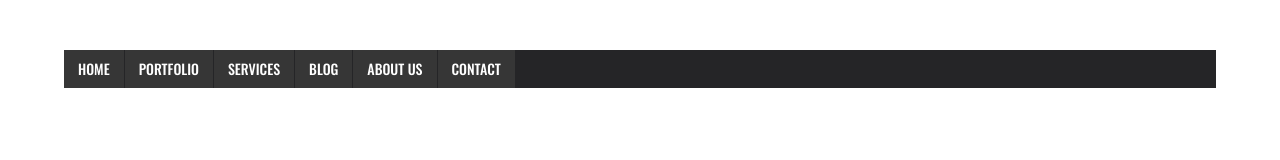
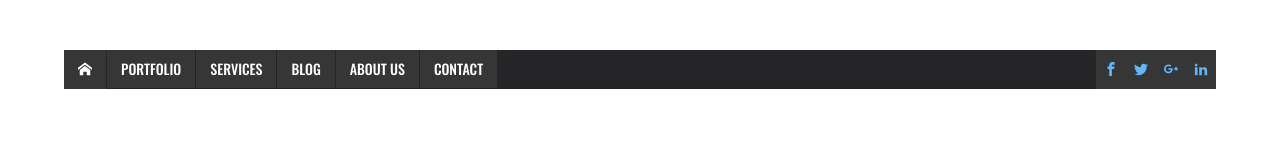
Before and after one commit to Jonas-vD/opdracht_nav, a plain HTML site: page index.html in a window 1280 px wide. Drawn offline with nearby package versions, Linux system fonts and the light colour scheme.

Commit message:
icoontje css

```diff
--- a/css/style.css
+++ b/css/style.css
@@ -26,13 +26,23 @@ nav > ul li a {
   margin-right: 1px;
   text-align: center;
   display: block;
-
   font-size: 14px;
   padding: 12px 14px;
   text-transform: uppercase;
   transition: all 300ms;
   font-family: Oswald;
   font-weight: 500;
+}
+
+nav > ul li:last-child a {
+  margin-right: 0;
+  display: block;
+  color: #60b6ff;
+  padding: 12px 8px;
+}
+
+nav > ul li:last-child a:hover {
+  color: #fff;
 }
 
 nav > ul li a:hover {
@@ -42,4 +52,9 @@ nav > ul li a:hover {
 
 nav > ul li:last-child {
   margin-left: auto;
+  display: flex;
 }
+
+nav > ul li > ul {
+  display: flex;
+}
--- a/index.html
+++ b/index.html
@@ -13,13 +13,45 @@
     <div class="container">
       <nav>
         <ul>
-          <li><a href="#">home</a></li>
+          <li>
+            <a href="#">
+              <svg class="icon icon-home">
+                <use xlink:href="./iconen/symbol-defs.svg#icon-home"></use>
+              </svg>
+            </a>
+          </li>
           <li><a href="#">portfolio</a></li>
           <li><a href="#">services</a></li>
           <li><a href="#">blog</a></li>
-          <li><a href="#">about us</a></li>
+          <li><a href="#">about&nbsp;us</a></li>
           <li><a href="#">contact</a></li>
-          <li></li>
+          <li>
+            <a href="#">
+              <svg class="icon icon-facebook">
+                <use xlink:href="./iconen/symbol-defs.svg#icon-facebook"></use>
+              </svg>
+            </a>
+
+            <a href="#">
+              <svg class="icon icon-twitter">
+                <use xlink:href="./iconen/symbol-defs.svg#icon-twitter"></use>
+              </svg>
+            </a>
+
+            <a href="#">
+              <svg class="icon icon-google-plus">
+                <use
+                  xlink:href="./iconen/symbol-defs.svg#icon-google-plus"
+                ></use>
+              </svg>
+            </a>
+
+            <a href="#">
+              <svg class="icon icon-home">
+                <use xlink:href="./iconen/symbol-defs.svg#icon-linkedin2"></use>
+              </svg>
+            </a>
+          </li>
         </ul>
       </nav>
     </div>
```
